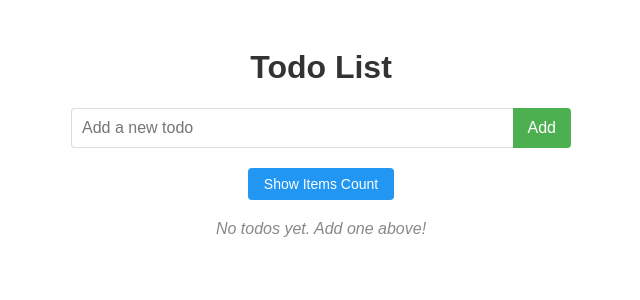
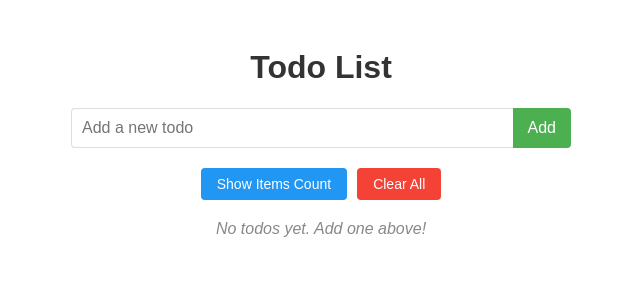
Before and after one commit to y-app-builder/react-app-09a79417, a React (Create React App) app: page / in a window 1280 px wide. Shown: the top 300 px of the page, without its empty margins (319-959 px from the left). Built offline with nearby package versions, Linux system fonts and the light colour scheme.

Commit message:
Edit: now add another button that clears the whole list

```diff
--- a/src/App.tsx
+++ b/src/App.tsx
@@ -62,6 +62,10 @@ const App: React.FC = () => {
     alert(`You have ${itemsLeft} item${itemsLeft === 1 ? '' : 's'} in your todo list.`);
   };
 
+  const handleClearAll = () => {
+    setTodos([]);
+  };
+
   return (
     <div style={styles.container}>
       <h1 style={styles.header}>Todo List</h1>
@@ -83,6 +87,9 @@ const App: React.FC = () => {
       <div style={styles.actionsContainer}>
         <button onClick={handleShowItemsLeft} style={styles.itemsLeftButton}>
           Show Items Count
+        </button>
+        <button onClick={handleClearAll} style={styles.clearAllButton}>
+          Clear All
         </button>
       </div>
 
@@ -157,10 +164,20 @@ const styles = {
     display: 'flex',
     justifyContent: 'center',
     marginBottom: '20px',
+    gap: '10px',
   },
   itemsLeftButton: {
     padding: '8px 16px',
     backgroundColor: '#2196F3',
+    color: 'white',
+    border: 'none',
+    borderRadius: '4px',
+    cursor: 'pointer',
+    fontSize: '14px',
+  },
+  clearAllButton: {
+    padding: '8px 16px',
+    backgroundColor: '#f44336',
     color: 'white',
     border: 'none',
     borderRadius: '4px',
```
